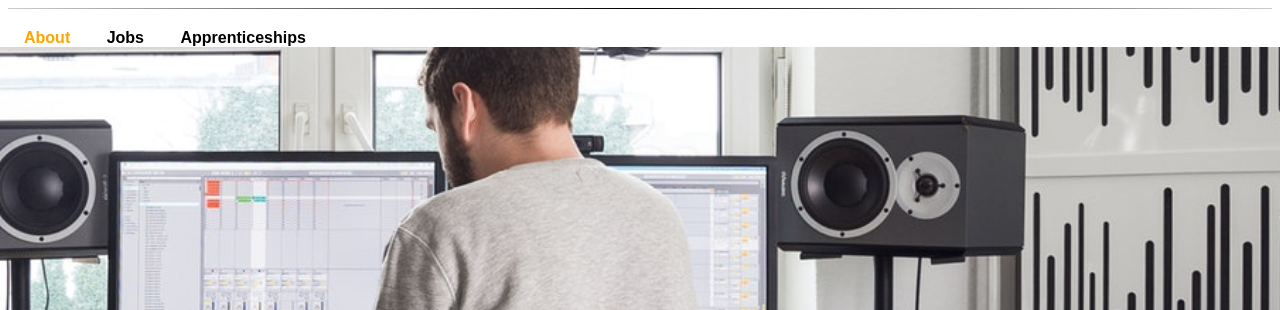
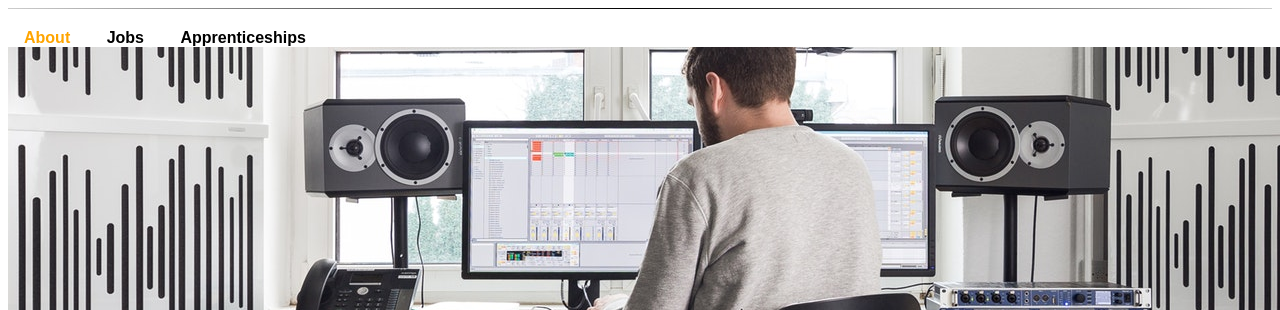
Before and after one commit to StromPetal/StromPetal.github.io-Ableton, a plain HTML site: page index.html in a window 1280 px wide. Shown: the part 48-358 px from the top of the page. Drawn offline with Linux system fonts and the light colour scheme.

Commit message:
Update style.css

```diff
--- a/style.css
+++ b/style.css
@@ -22,16 +22,6 @@ hr {
     background: linear-gradient(to right, #ccc, #000, #ccc); /* Adds a gradient */
     margin: 20px 0; /* Adds spacing around the line */
 }
-
-.img{
-    height: 33em;
-    width: 50em;
-    left: 30px;
-    top: 20px;
-    display: flex;
-    justify-content: center;
-    z-index: -1;
-}
 .Ableton{
     position: absolute;
     left: 4.5em;
```
